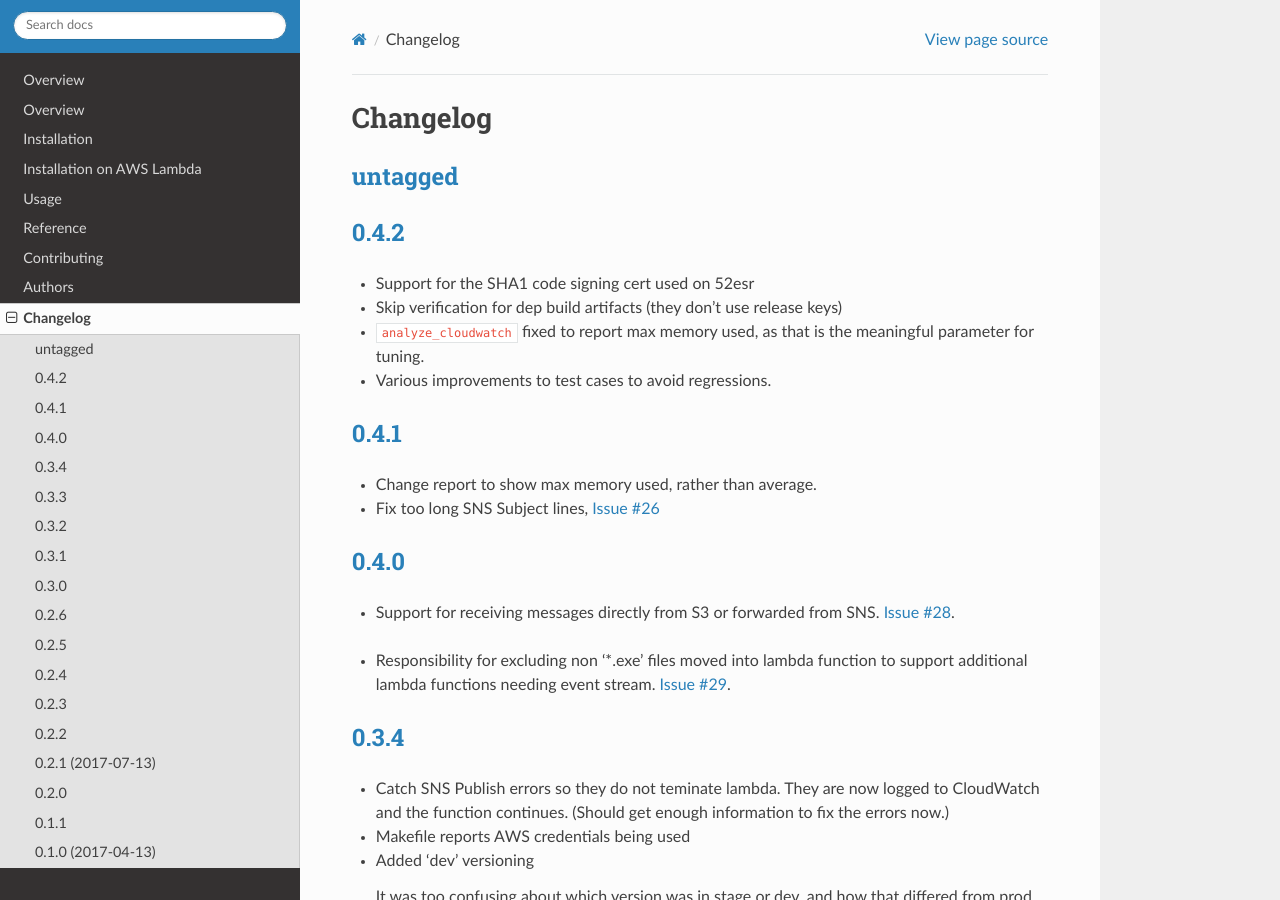
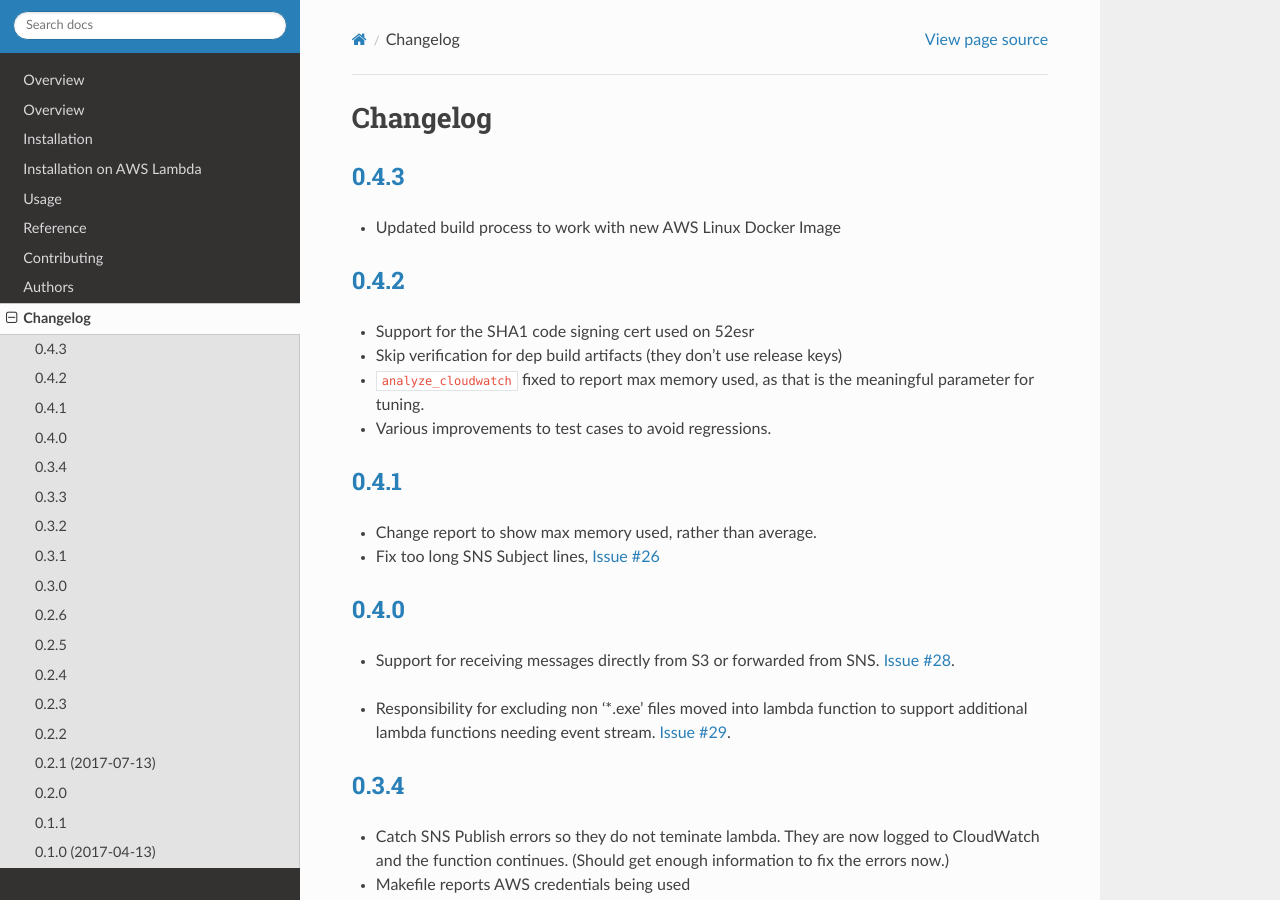
Before and after one commit to mozilla-services/fx-sig-verify, a Sphinx documentation site: the page built from docs/changelog.rst, in a window 1280 px wide and 900 px high. Built offline with Sphinx 7.4.7 and the Read the Docs theme 2.0.0, drawn with Linux system fonts in a browser that asks for light colours.

Commit message:
Bump version: 0.4.1 → 0.4.3

```diff
--- a/CHANGELOG.rst
+++ b/CHANGELOG.rst
@@ -1,8 +1,10 @@
 Changelog
 =========
-`untagged`__
+`0.4.3`__
 -----------------------------------------
-__ https://github.com/mozilla-services/fx-sig-verify/compare/v0.4.2...master
+__ https://github.com/mozilla-services/fx-sig-verify/tree/v0.4.3
+
+- Updated build process to work with new AWS Linux Docker Image
 
 `0.4.2`__
 -----------------------------------------
--- a/README.rst
+++ b/README.rst
@@ -43,9 +43,9 @@
     :alt: PyPI Package latest release
     :target: https://pypi.python.org/pypi/fx-sig-verify
 
-.. |commits-since| image:: https://img.shields.io/github/commits-since/mozilla-services/fx-sig-verify/v0.4.1.svg
+.. |commits-since| image:: https://img.shields.io/github/commits-since/mozilla-services/fx-sig-verify/v0.4.3.svg
     :alt: Commits since latest release
-    :target: https://github.com/mozilla-services/fx-sig-verify/compare/v0.4.1...master
+    :target: https://github.com/mozilla-services/fx-sig-verify/compare/v0.4.3...master
 
 .. |downloads| image:: https://img.shields.io/pypi/dm/fx-sig-verify.svg
     :alt: PyPI Package monthly downloads
--- a/docs/conf.py
+++ b/docs/conf.py
@@ -29,7 +29,7 @@
 year = '2017'
 author = 'Hal Wine'
 copyright = '{0}, {1}'.format(year, author)
-version = release = '0.4.1'
+version = release = '0.4.3'
 
 pygments_style = 'trac'
 templates_path = ['.']
--- a/setup.cfg
+++ b/setup.cfg
@@ -1,5 +1,5 @@
 [bumpversion]
-current_version = 0.4.1
+current_version = 0.4.3
 commit = True
 tag = True
 parse = (?P<major>\d+)\.(?P<minor>\d+)\.(?P<patch>\d+)(-(?P<dev>\d+))?
--- a/setup.py
+++ b/setup.py
@@ -24,7 +24,7 @@
 
 setup(
     name='fx_sig_verify',
-    version='0.4.1',
+    version='0.4.3',
     license='MPL',
     description='AWS Lambda to check code signatures.',
     long_description='%s\n%s' % (
--- a/src/fx_sig_verify/__init__.py
+++ b/src/fx_sig_verify/__init__.py
@@ -1 +1 @@
-__version__ = "0.4.1"
+__version__ = "0.4.3"
```
